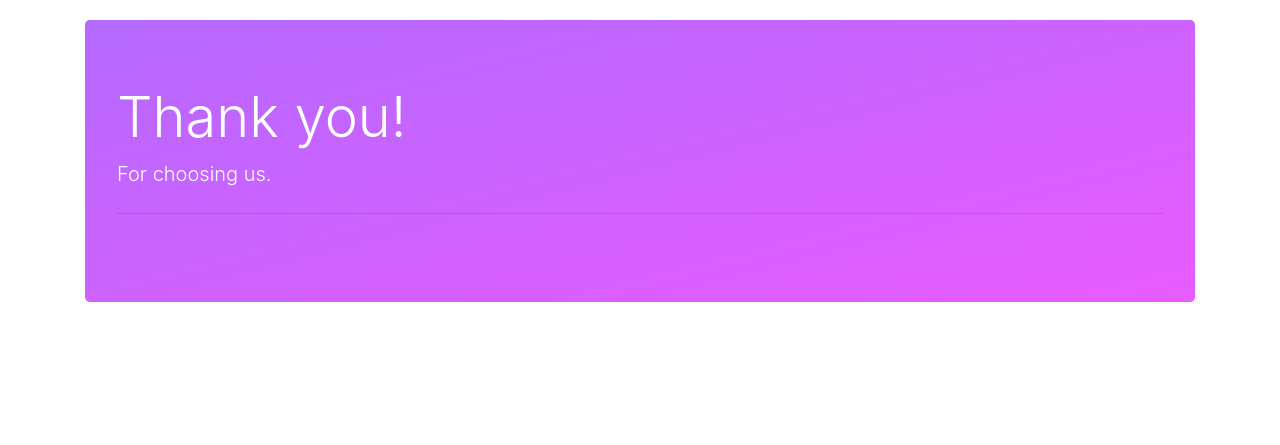
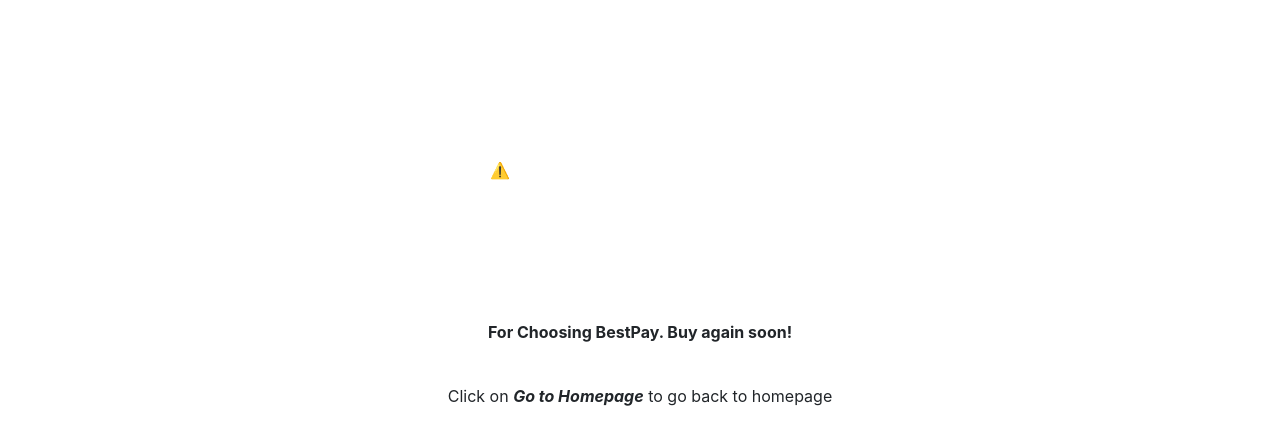
Before and after one commit to mikegyamfi/bestPay, a Django app: page /thank_you in a window 1280 px wide. Shown: the top 445 px of the page. Run offline with Django 4.2, Linux system fonts and the light colour scheme; some libraries are stand-ins or nearby versions.

Commit message:
animated thank you page

```diff
--- a/datashop/templates/store/base.html
+++ b/datashop/templates/store/base.html
@@ -13,5 +13,7 @@
     {% block content %}
 
     {% endblock content %}
+
+    <script src="https://unpkg.com/@lottiefiles/lottie-player@latest/dist/lottie-player.js"></script>
 </body>
 </html>
--- a/datashop/templates/store/layouts/thanks.html
+++ b/datashop/templates/store/layouts/thanks.html
@@ -3,21 +3,11 @@
 
 {% block content %}
 
-<div class="container">
-    <div class="jumbotron header">
-        <h1 class="display-4">Thank you!</h1>
-        <p class="lead">For choosing us.</p>
-        <hr class="my-4">
-        <p class="lead">
-        </p>
-    </div>
-{% comment %}
-    {% bootstrap_messages %}
-    <form method="POST" action="">
-        {% csrf_token %}
-        {% bootstrap_form form %}
-        <button type="submit" class="btn btn-primary">Buy</button>
-    </form> {% endcomment %}
+<div class="container text-center">
+    <lottie-player class="ml-auto mr-auto" src="https://assets2.lottiefiles.com/packages/lf20_tjbhujef.json"  background="transparent"  speed="1"  style="width: 300px; height: 300px;"  loop  autoplay></lottie-player>
+    <p class="font-weight-bold">For Choosing BestPay. Buy again soon!</p>
+    <br>
+    <p>Click on <em class="font-weight-bold">Go to Homepage</em> to go back to homepage</p>
 </div>
 
 {% endblock content %}
```
